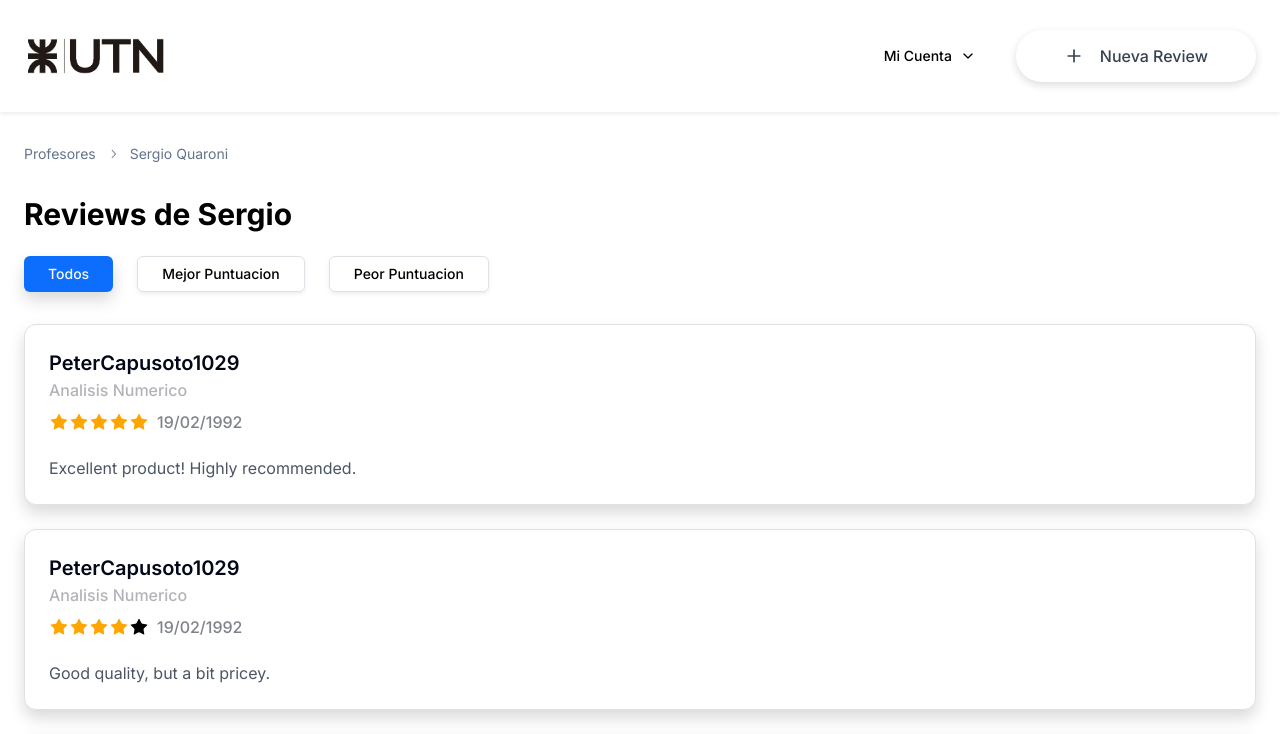
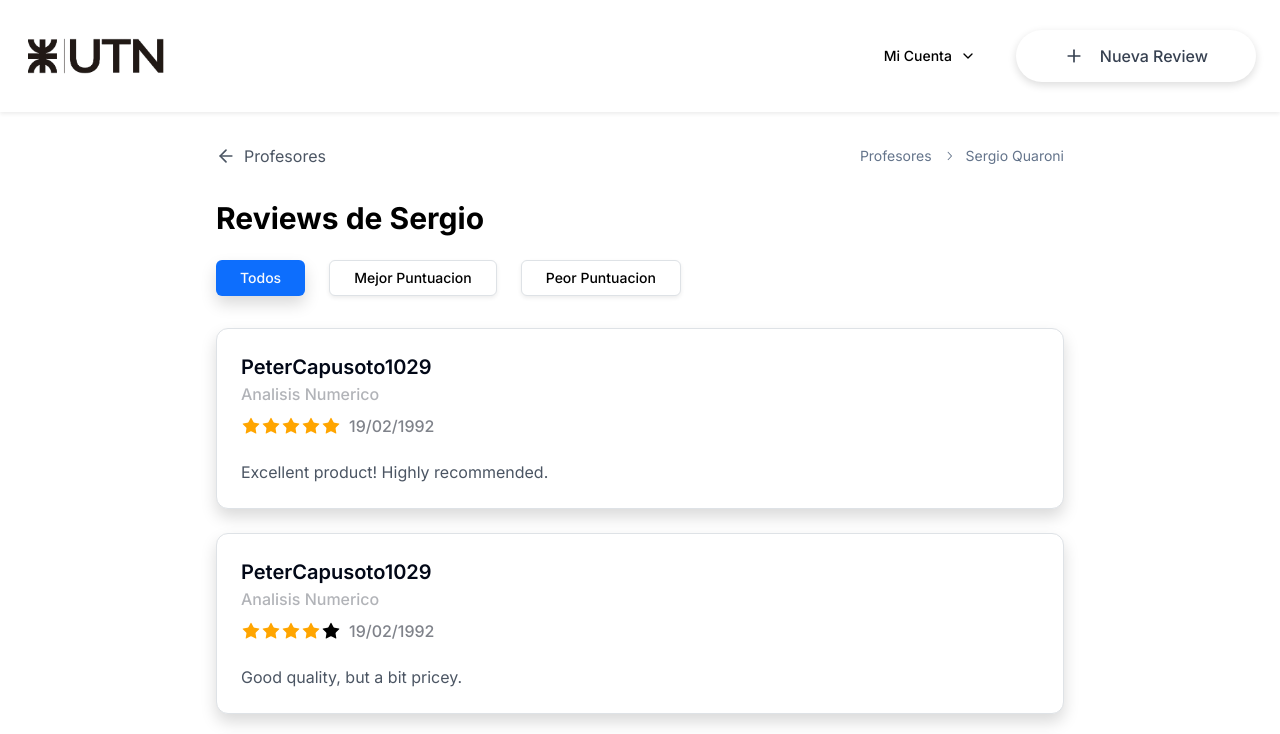
Before and after one commit to LucasPennice/tp_dsw_front_next, a Next.js app: page /profesor/1 in a window 1280 px wide. Shown: the top 734 px of the page. Built offline with nearby package versions, Linux system fonts and the light colour scheme; no server answers.

Commit message:
style: improve profesor pages

```diff
--- a/src/app/profesor/[idProfesor]/page.tsx
+++ b/src/app/profesor/[idProfesor]/page.tsx
@@ -6,12 +6,14 @@ import { Breadcrumb, BreadcrumbItem, BreadcrumbLink, BreadcrumbList, BreadcrumbS
 import { Button } from "@/components/ui/button";
 import { Card, CardContent } from "@/components/ui/card";
 import {
+    ArrowLeft,
     StarIcon,
     //@ts-ignore
 } from "lucide-react";
 //@ts-ignore
 import { useParams, useRouter } from "next/navigation";
 import { Cursado, Review, Sexo, UserRole, Usuario } from "@/app/lib/definitions";
+import Link from "next/link";
 
 const mockUsuario: Usuario = {
     id: " string",
@@ -126,7 +128,13 @@ export default function Component() {
     });
 
     return (
-        <div className="container mx-auto px-4 py-8">
+        <div className="container mx-auto p-6 max-w-4xl px-4 py-8">
+            <nav className="flex items-center justify-between mb-6">
+                <Link href="/profesor" className="inline-flex items-center text-gray-600 hover:text-gray-800 transition-colors duration-200">
+                    <ArrowLeft className="mr-2 h-5 w-5" />
+                    Profesores
+                </Link>
+                <span className="text-gray-600">
                     <Breadcrumb>
                         <BreadcrumbList>
                             <BreadcrumbItem>
@@ -138,6 +146,8 @@ export default function Component() {
                             </BreadcrumbItem>
                         </BreadcrumbList>
                     </Breadcrumb>
+                </span>
+            </nav>
 
             <h1 className="text-3xl font-bold mt-8 mb-4">Reviews de Sergio</h1>
 
--- a/src/app/profesor/components/gridProfesor.tsx
+++ b/src/app/profesor/components/gridProfesor.tsx
@@ -8,7 +8,7 @@ interface GridProfesor {
 
 export default function GridProfesor({ profesores }: GridProfesor) {
     return (
-        <div className="grid grid-cols-1 sm:grid-cols-2 md:grid-cols-3 gap-4 p-4">
+        <div className="grid grid-cols-1 sm:grid-cols-2 md:grid-cols-2 gap-4 py-4">
             {profesores.map((profesor) => (
                 <Link
                     href={{
@@ -16,7 +16,7 @@ export default function GridProfesor({ profesores }: GridProfesor) {
                     }}
                     className="transition-all duration-300 hover:shadow-lg hover:scale-105"
                     key={profesor.id}>
-                    <div className="relative bg-blue-200 rounded-lg p-4 text-white shadow-md">
+                    <div className="relative bg-blue-100 rounded-lg p-4 text-slate-700 shadow-md">
                         <div className="flex justify-between items-start">
                             <div>
                                 <h2 className="text-xl font-semibold">{profesor.nombre + " " + profesor.apellido}</h2>
@@ -26,7 +26,7 @@ export default function GridProfesor({ profesores }: GridProfesor) {
                                     <Star className="w-4 h-4 fill-current" />
                                 </div>
                             </div>
-                            <div className="w-20 h-20 overflow-hidden rounded-full border-4 border-white shadow-lg">
+                            <div className="w-20 h-20 overflow-hidden rounded-full border-4 bg-transparent border-slate-400 shadow-lg">
                                 <CircleUser className="w-full h-full object-cover" />
                             </div>
                         </div>
--- a/src/app/profesor/page.tsx
+++ b/src/app/profesor/page.tsx
@@ -6,6 +6,8 @@ import { Profesor } from "../lib/definitions";
 import { useEffect, useState } from "react";
 import { Spinner } from "react-bootstrap";
 import { AnimatePresence, motion } from "framer-motion";
+import Link from "next/link";
+import { ArrowLeft } from "lucide-react";
 
 export default function Page() {
     const [data, setData] = useState<Profesor[]>([]);
@@ -48,7 +50,11 @@ export default function Page() {
 
                 {!isLoading && (
                     <motion.section initial={{ opacity: 0 }} animate={{ opacity: 1 }} className="mx-auto p-6 max-w-4xl">
-                        <header className="flex justify-between items-center py-4 px-6 bg-background">
+                        <Link href="/" className="inline-flex items-center text-gray-600 hover:text-gray-800 transition-colors duration-200 mb-6">
+                            <ArrowLeft className="mr-2 h-5 w-5" />
+                            Volver Atrás
+                        </Link>
+                        <header className="flex justify-between items-center py-4 bg-background">
                             <h1 className="text-4xl font-normal text-gray-800">Profesores</h1>
                             <div className="relative w-64">
                                 <Input
```
Also changed, not shown: src/app/ano/[idAno]/[idMateria]/page.tsx (added). Lines whose indentation alone changed are shown as unchanged.
